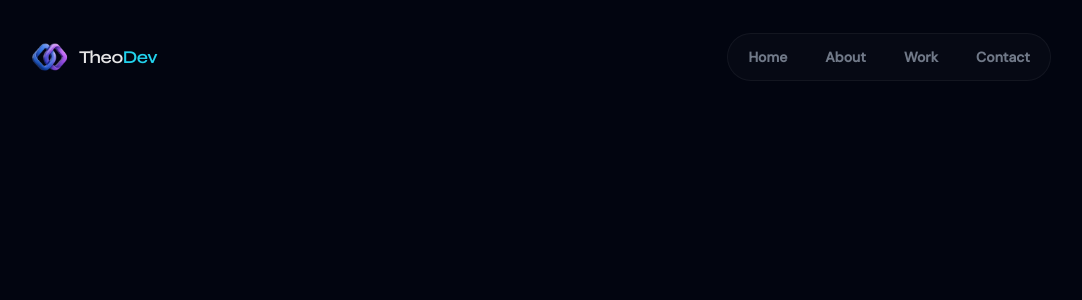
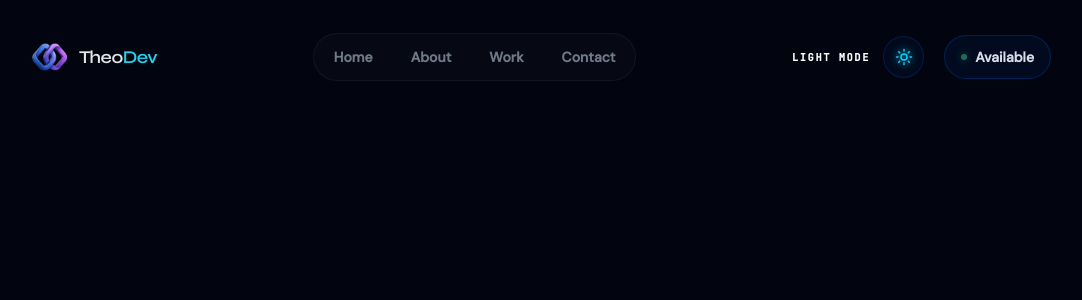
Before and after one commit to athanasios-theodorou/TheoDev-Portfolio, a React (Vite) app: page / in a window 1280 px wide. Shown: the top 300 px of the page, without its empty margins (100-1182 px from the left). Built offline with nearby package versions, Linux system fonts and the light colour scheme.

Commit message:
Add NavbarAction component into Navbar component

```diff
--- a/src/components/layout/Navbar/Navbar.jsx
+++ b/src/components/layout/Navbar/Navbar.jsx
@@ -3,6 +3,7 @@ import { useActiveSection } from "../../../hooks/useActiveSection";
 
 import { Logo } from "../../ui/Logo/Logo";
 import { NavLinks } from "./components/NavLinks";
+import { NavbarActions } from "./components/NavbarActions";
 
 import classes from "./Navbar.module.css";
 
@@ -49,7 +50,7 @@ export const Navbar = () => {
             />
           </nav>
 
-          {/* <NavbarActions /> */}
+          <NavbarActions />
         </div>
       </header>
     </>
```
